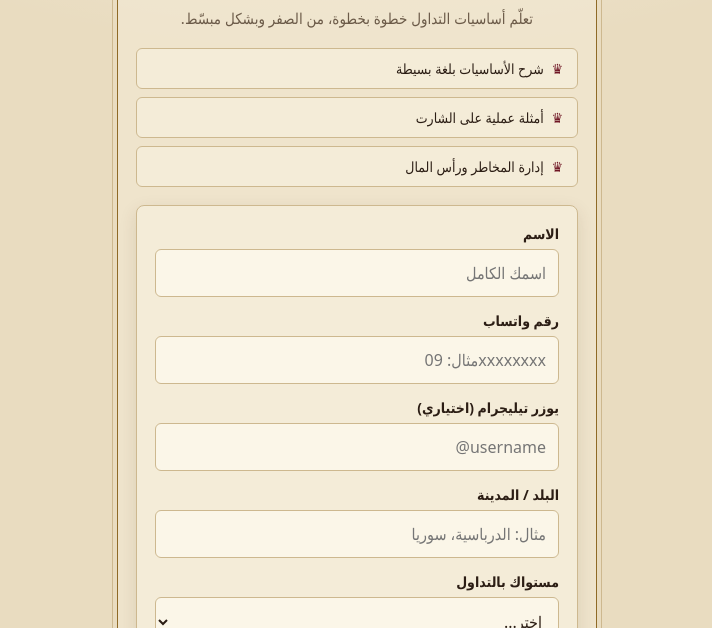
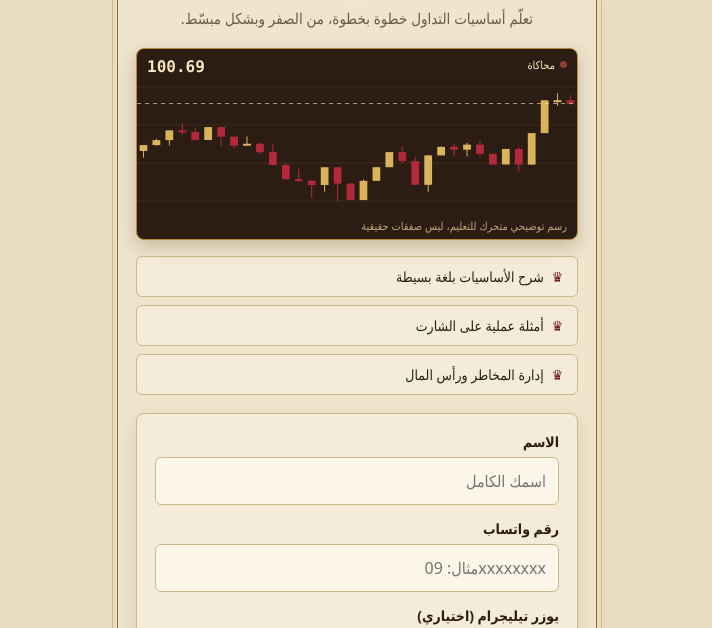
Before and after one commit to sheikhtrader/sheikhtrader.github.io, a plain HTML site: page index.html in a window 1280 px wide. Shown: the part 164-792 px from the top of the page, without its empty margins (283-995 px from the left). Drawn offline with Linux system fonts and the light colour scheme.

Commit message:
Add files via upload

```diff
--- a/index.html
+++ b/index.html
@@ -52,6 +52,15 @@
     color:#f6e7bf;border:1px solid var(--gold);border-radius:8px;padding:13px;font-weight:700;margin-top:12px;font-size:16px;cursor:pointer;font-family:inherit}
   .done button.sec{background:transparent;border:1px solid var(--line);color:var(--muted);font-weight:600}
   .risk{font-size:12px;color:var(--muted);text-align:center;margin-top:18px;line-height:1.8}
+  .chart{position:relative;margin:16px 0 0;background:#2b1d14;border:1px solid var(--gold);border-radius:8px;overflow:hidden;
+    box-shadow:0 6px 18px rgba(80,50,20,.25)}
+  .chart canvas{display:block;width:100%;height:190px}
+  .chart .price{position:absolute;top:8px;left:10px;direction:ltr;font-family:Consolas,monospace;font-size:13px;color:#f6e7bf}
+  .chart .price b{font-size:16px}
+  .chart .tag{position:absolute;bottom:6px;right:10px;font-size:11px;color:#bfa77a;direction:rtl}
+  .chart .live{position:absolute;top:8px;right:10px;font-size:11px;color:#f6e7bf;display:flex;align-items:center;gap:5px}
+  .chart .live i{width:7px;height:7px;border-radius:50%;background:#d9534f;animation:blink 1.2s infinite}
+  @keyframes blink{50%{opacity:.25}}
 </style>
 </head>
 <body>
@@ -62,6 +71,12 @@
     <div class="crown">♛</div>
     <h1 id="title">سجّل بدورة <span>التداول</span></h1>
     <p id="sub"></p>
+    <div class="chart">
+      <canvas id="cv"></canvas>
+      <div class="live"><i></i>محاكاة</div>
+      <div class="price" id="px"></div>
+      <div class="tag">رسم توضيحي متحرك للتعليم، ليس صفقات حقيقية</div>
+    </div>
     <ul class="points" id="points"></ul>
   </header>
 
@@ -169,6 +184,59 @@ $("copyBtn").addEventListener("click", async () => {
 });
 
 function fail(t){ $("err").textContent = t; }
+
+/* ===== شارت متحرك (محاكاة عشوائية للتوضيح فقط) ===== */
+(function(){
+  const cv = $("cv"), ctx = cv.getContext("2d"), px = $("px");
+  const MAX = 34, still = matchMedia("(prefers-reduced-motion: reduce)").matches;
+  let W=0,H=0, dpr=1, candles=[], price=100;
+  const rnd = (a,b)=>a+Math.random()*(b-a);
+
+  function newCandle(){ return {o:price,h:price,l:price,c:price}; }
+  function tick(c){
+    price = Math.max(20, price + rnd(-0.55,0.6) + (Math.random()<0.08 ? rnd(-1.5,1.5):0));
+    c.c = price; c.h = Math.max(c.h,price); c.l = Math.min(c.l,price);
+  }
+  for(let i=0;i<MAX-1;i++){ const c=newCandle(); for(let k=0;k<8;k++) tick(c); candles.push(c); }
+  candles.push(newCandle());
+
+  function resize(){
+    dpr = window.devicePixelRatio||1;
+    W = cv.clientWidth; H = cv.clientHeight;
+    cv.width = W*dpr; cv.height = H*dpr; ctx.setTransform(dpr,0,0,dpr,0,0);
+  }
+  function draw(){
+    ctx.clearRect(0,0,W,H);
+    let lo=Infinity, hi=-Infinity;
+    candles.forEach(c=>{lo=Math.min(lo,c.l);hi=Math.max(hi,c.h)});
+    const pad=(hi-lo)*0.15||1; lo-=pad; hi+=pad;
+    const y = v => H-22 - (v-lo)/(hi-lo)*(H-50);
+    ctx.strokeStyle="rgba(184,137,58,.15)"; ctx.lineWidth=1;
+    for(let i=1;i<5;i++){ const gy=i*H/5; ctx.beginPath(); ctx.moveTo(0,gy); ctx.lineTo(W,gy); ctx.stroke(); }
+    const cw = W/MAX;
+    candles.forEach((c,i)=>{
+      const x = i*cw + cw/2, up = c.c>=c.o;
+      ctx.strokeStyle = ctx.fillStyle = up ? "#d9b45a" : "#b4283c";
+      ctx.beginPath(); ctx.moveTo(x,y(c.h)); ctx.lineTo(x,y(c.l)); ctx.stroke();
+      const top=y(Math.max(c.o,c.c)), h=Math.max(2,Math.abs(y(c.o)-y(c.c)));
+      ctx.fillRect(x-cw*0.3, top, cw*0.6, h);
+    });
+    const last = candles[candles.length-1], ly = y(last.c);
+    ctx.setLineDash([4,4]); ctx.strokeStyle="rgba(246,231,191,.6)";
+    ctx.beginPath(); ctx.moveTo(0,ly); ctx.lineTo(W,ly); ctx.stroke(); ctx.setLineDash([]);
+    px.innerHTML = "<b>" + last.c.toFixed(2) + "</b>";
+  }
+  resize(); draw();
+  addEventListener("resize", ()=>{resize();draw();});
+  if(still) return;
+  let n=0;
+  setInterval(()=>{
+    if(document.hidden) return;
+    tick(candles[candles.length-1]); n++;
+    if(n%12===0){ candles.push(newCandle()); if(candles.length>MAX) candles.shift(); }
+    draw();
+  }, 120);
+})();
 </script>
 </body>
 </html>
```
